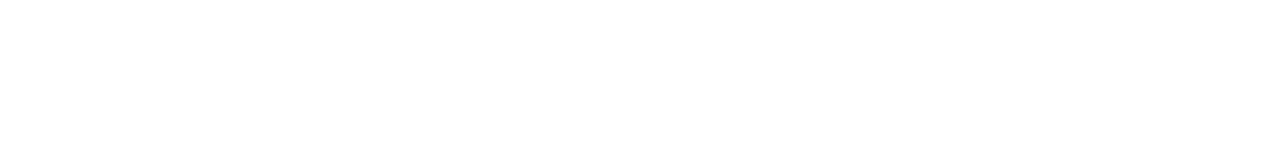
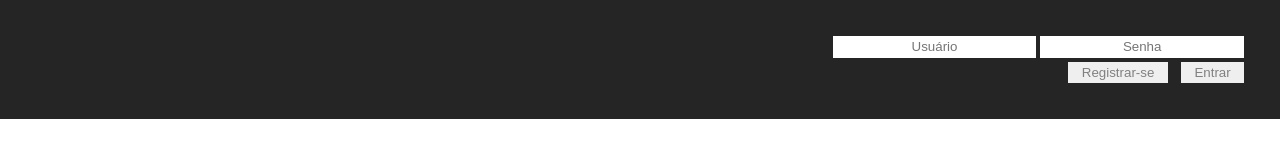
Before and after one commit to Rodrigo-Jose-Rosa/LojaPescaria, a plain HTML site: page index.html in a window 1280 px wide. Drawn offline with Linux system fonts and the light colour scheme.

Commit message:
Changes: new: css, js. modified: index

```diff
--- a/index.html
+++ b/index.html
@@ -1,12 +1,31 @@
 <!DOCTYPE html>
 <html lang="pt-br">
+
 <head>
     <meta charset="UTF-8">
     <meta http-equiv="X-UA-Compatible" content="IE=edge">
     <meta name="viewport" content="width=device-width, initial-scale=1.0">
     <title>Loja Pescaria</title>
+    <link rel="stylesheet" href="style.css">
 </head>
+
 <body>
+    <header class="menu-container">
+        <div class="login">
+        <form action="#" method="post">
+            <input type="text" class="formulario" placeholder="Usuário"/>
+            <input type="password" class="formulario" placeholder="Senha"/>
 
+        </div>
+        <div class="login">
+            <button href="#">Registrar-se</button>
+            <button type="submit">Entrar</button>
+        </div>
+        </form>
+    </header>
+
+    <script src="script.js"></script>
+    <script src="https://kit.fontawesome.com/2a8c597b85.js" crossorigin="anonymous"></script>
 </body>
+
 </html>
--- /dev/null
+++ b/style.css
@@ -0,0 +1,42 @@
+*{
+    margin: 0;
+    padding: 0;
+    box-sizing: border-box;
+ }
+ img{
+     max-width: 100%;
+ }
+ a{
+     text-decoration: none;
+ }
+ header{
+    background-color: #252525;
+    padding: 2em;
+ }
+.login{
+    display: flex;
+    flex-wrap: wrap;
+    justify-content: flex-end;
+    align-items: center;
+    margin: 0.25em;
+}
+input{
+    border: none;
+    padding: 0.25em 1em;
+    text-align: center;
+    color: #808080;
+}
+button{
+    border: none;
+    padding: 0.25em 1em;
+    text-align: center;
+    color: #808080;
+    cursor: pointer;
+    margin: 0em 0em 0em 1em;
+}
+.login a{
+    margin: 0em 0.50em;
+    text-align: center;
+    color: #FFFFFF;
+    background-color: #808080;
+}
```
Also changed, not shown: script.js (added).
